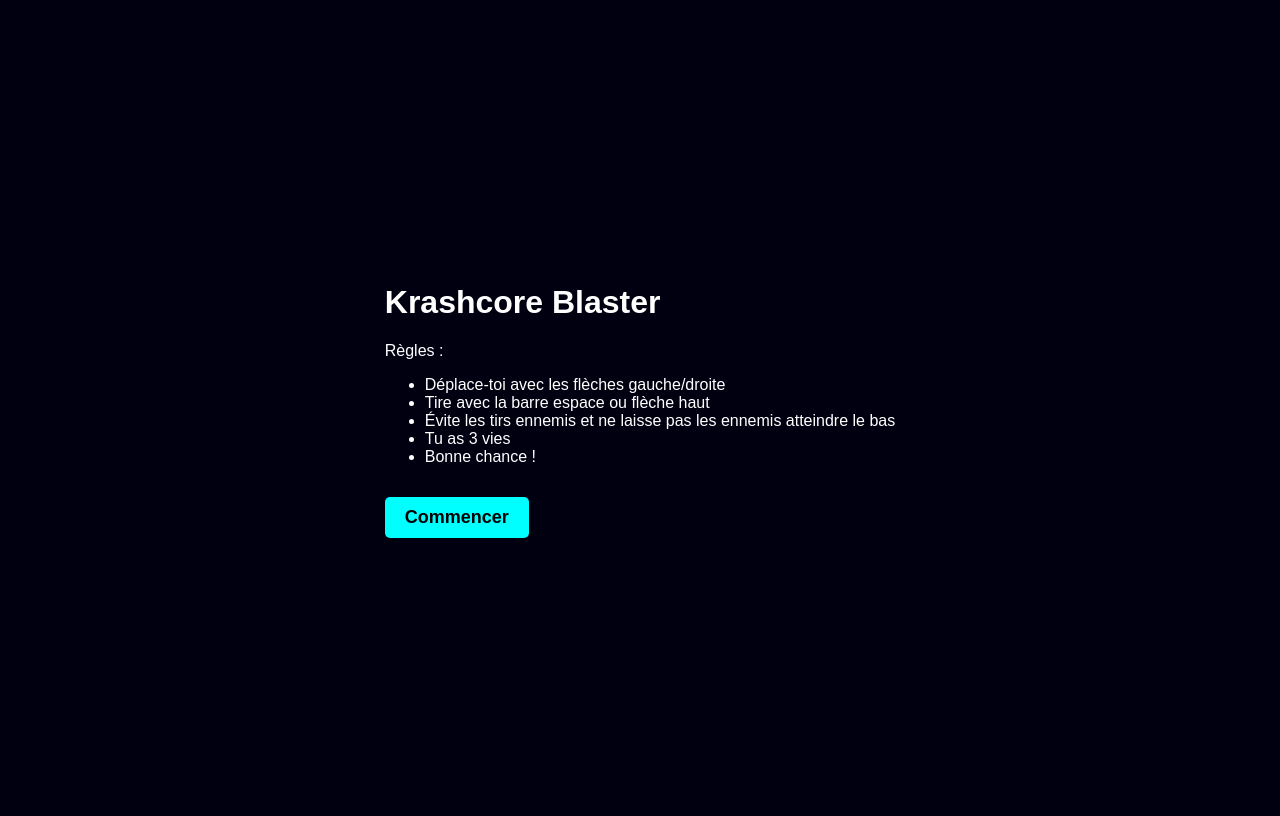
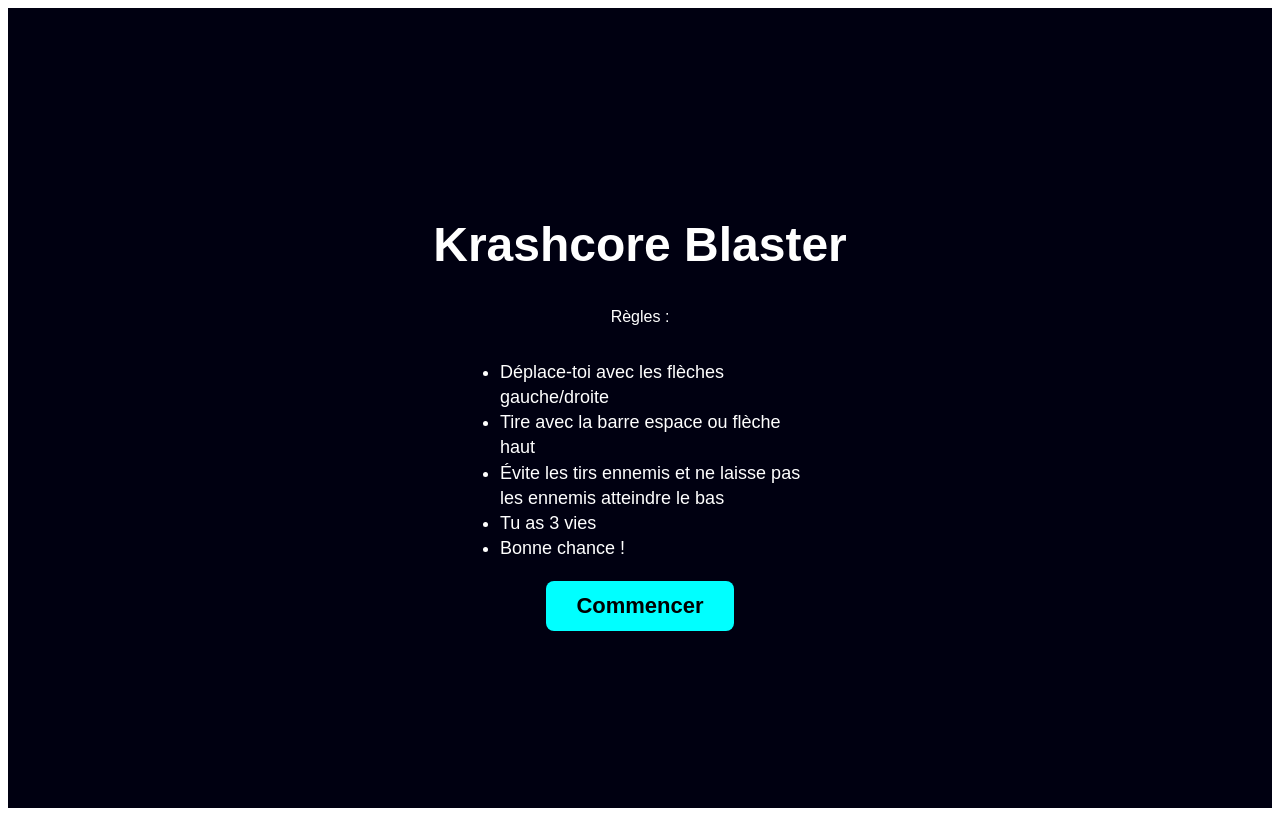
Before and after one commit to krashbe3/Krashcore-Blaster, a plain HTML site: page index.html in a window 1280 px wide. Drawn offline with Linux system fonts and the light colour scheme.

Commit message:
Update style.css

```diff
--- a/style.css
+++ b/style.css
@@ -1,35 +1,41 @@
-body {
-  margin: 0;
+.screen {
+  color: white;
+  text-align: center;
+  font-family: 'Arial', sans-serif;
   background: #000011;
+  height: 100vh;
   display: flex;
   flex-direction: column;
+  justify-content: center;
   align-items: center;
-  justify-content: center;
-  height: 100vh;
-  font-family: 'Arial', sans-serif;
-  color: white;
-  user-select: none;
+  padding: 0 20px;
 }
 
-canvas {
-  border: 2px solid #0ff;
-  background: linear-gradient(to bottom, #000022, #000000);
-  display: block;
+.screen h1 {
+  font-size: 48px;
+  margin-bottom: 20px;
 }
 
-#startBtn {
-  margin-top: 15px;
-  padding: 10px 20px;
+.screen ul {
+  text-align: left;
+  max-width: 320px;
+  margin-bottom: 20px;
   font-size: 18px;
+  line-height: 1.4;
+}
+
+.screen button {
+  padding: 12px 30px;
+  font-size: 22px;
   cursor: pointer;
   background-color: #00ffff;
   border: none;
-  border-radius: 5px;
+  border-radius: 8px;
   color: #000;
   font-weight: bold;
   transition: background-color 0.3s;
 }
 
-#startBtn:hover {
+.screen button:hover {
   background-color: #00cccc;
 }
```
